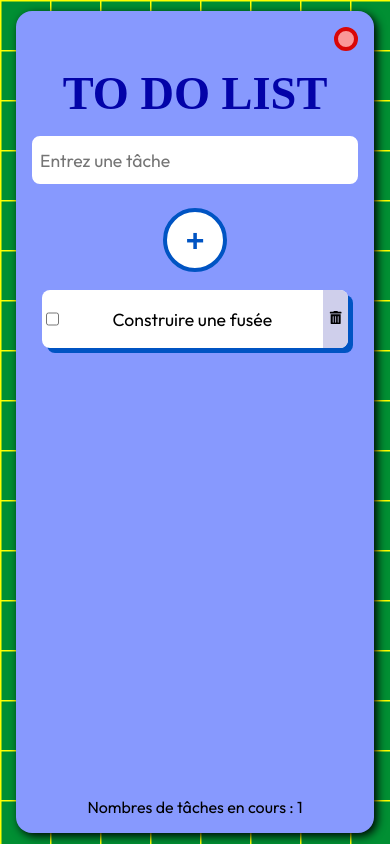
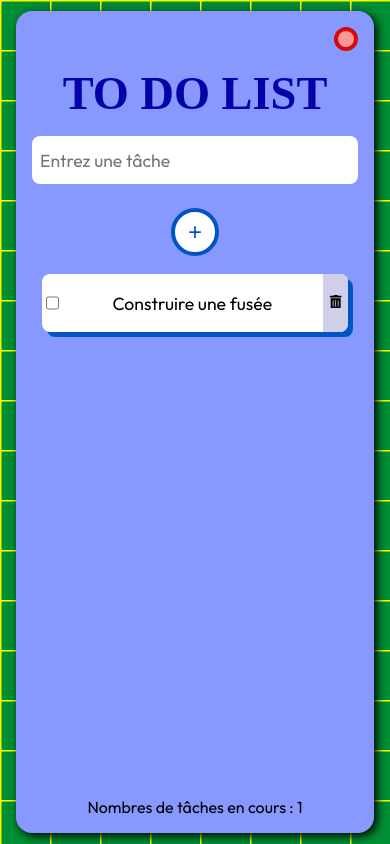
Before and after one commit to mguittari/to-do-list-react, a React (Vite) app: page / in a window 390 px wide. Built offline with nearby package versions, Linux system fonts and the light colour scheme; a web font is replaced by a local one.

Commit message:
new button submit for mobile

```diff
--- a/src/App.css
+++ b/src/App.css
@@ -147,14 +147,17 @@ h1 {
 }
 
 .button-submit {
-  width: 4rem;
-  font-weight: bold;
-  font-size: 2em;
+  width: 3rem;
+    height: 3rem;
     border-radius: 50%;
-  aspect-ratio: 1 / 1;
     margin: 0.5rem auto;
     cursor: pointer;
     background-color: white;
+}
+
+.cross {
+  font-size: 1.5rem;
+  margin: 0;
 }
 
 .button-submit-blue-theme {
@@ -229,12 +232,14 @@ h1 {
   border: none;
 }
 
+@media screen and (width > 768px) {
   .button-trash:hover{
     background-color: rgb(246, 100, 100);
   }
 
   .button-trash-red-theme:hover{
     background-color: rgb(100, 163, 246);
+  }
 }
 
 .checkbox-red {
--- a/src/Input/EnterTask.jsx
+++ b/src/Input/EnterTask.jsx
@@ -61,7 +61,7 @@ export default function EnterTask({
 					className={`button-submit ${colorTheme === "Blue" ? "button-submit-blue-theme" : "button-submit-red-theme"}`}
 					type="submit"
 				>
-					+
+					<p className="cross">+</p>
 				</button>
 			</form>
 		</div>
```
Lines whose indentation alone changed are shown as unchanged.
